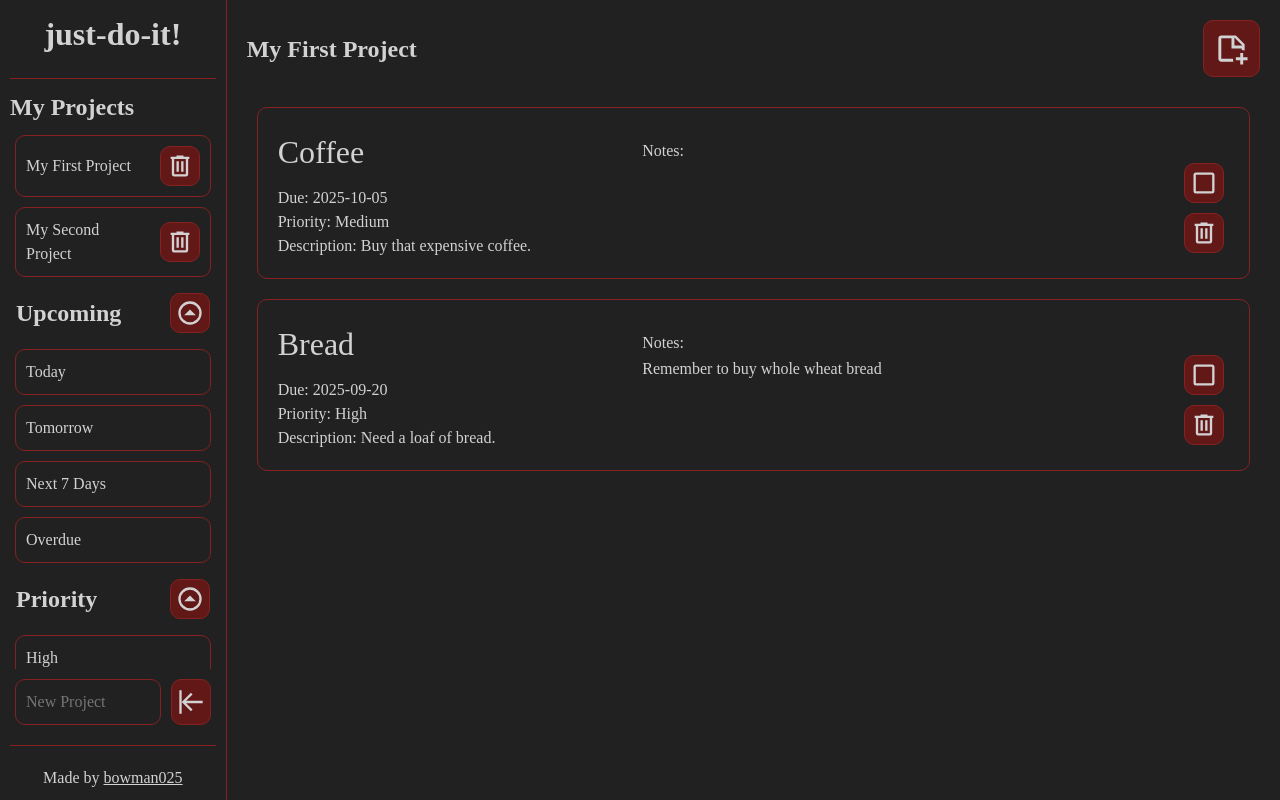
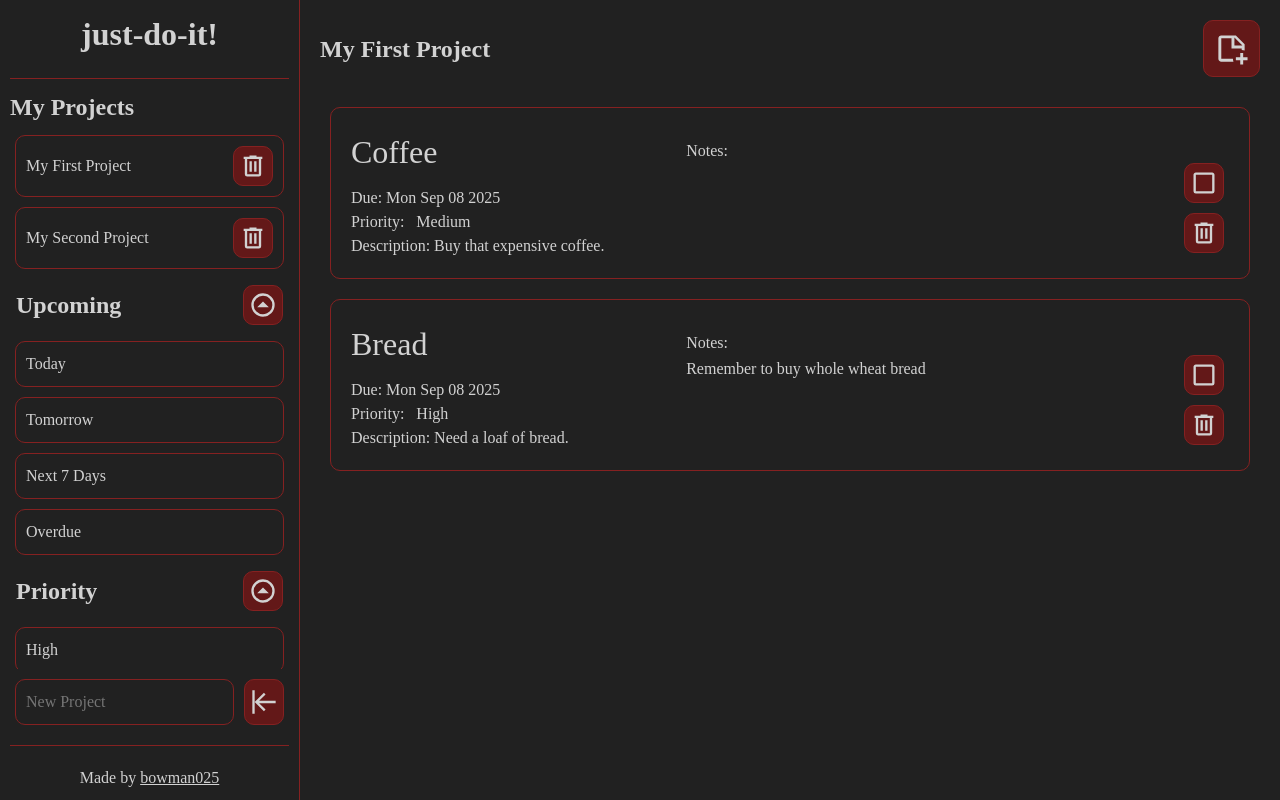
Before and after one commit to bowman025/project-todo-list, a website built with webpack: page src/index.html in a window 1280 px wide. Built offline with nearby package versions, Linux system fonts and the light colour scheme.

Commit message:
Add ability to edit item priority, edit style slightly, edit dates in examples

```diff
--- a/src/css/style.css
+++ b/src/css/style.css
@@ -62,9 +62,7 @@ ul {
 .sidebar {
   position: sticky;
   top: 50;
-  min-width: 200px;
-  max-width: 300px;
-  flex: 1 1 auto;
+  width: 300px;
   display: flex;
   flex-direction: column;
   padding: 10px;
@@ -298,6 +296,7 @@ ul {
 .project-item-text-a {
   flex-grow: 1;
   max-width: 40%;
+  min-width: 180px;
   margin-right: 10px;
 }
 
@@ -310,12 +309,46 @@ ul {
 
 .project-item-title {
   font-size: 2rem;
-  margin-bottom: 10px;
+  margin: 0 0 10px -5px;
+  padding: 0 5px;
+}
+
+.project-item-title:hover {
+  background-color: var(--primary-bg-color);
+  border-radius: 10px;
+}
+
+.project-item-title:focus {
+  background-color: var(--primary-bg-color);
+  outline: 1px solid var(--border-color);
+  border-radius: 10px;
+}
+
+.project-item-priority-select {
+  appearance: none;
+  -webkit-appearance: none;
+  -moz-appearance: none;
+  padding-left: 8px;
+  background-color: transparent;
+  color: var(--font-color);
+  border: none;
+  border-radius: 4px;
+}
+
+.project-item-priority-select:hover {
+  appearance: auto;
+  background-color: var(--primary-bg-color);
+  border-radius: 4px;
+  padding: 2px 4px;
+}
+
+.project-item-priority-select:focus {
+    outline: 1px solid var(--border-color);
 }
 
 .project-item-notes {
   color: var(--font-color);
-  background-color: var(--primary-bg-color);
+  background-color: transparent;
   margin: 0;
   padding-left: 10px;
   border: none;
@@ -325,7 +358,12 @@ ul {
   resize: none;
 }
 
+.project-item-notes:hover {
+  background-color: var(--primary-bg-color);
+}
+
 .project-item-notes:focus {
+  background-color: var(--primary-bg-color);
   outline: 1px solid var(--border-color);
 }
 
@@ -337,7 +375,6 @@ ul {
   display: flex;
   flex-direction: column;
   justify-content: flex-end;
-  /* align-items: flex-end; */
   margin: 20px;
 }
 
--- a/src/modules/DOMmain.js
+++ b/src/modules/DOMmain.js
@@ -118,12 +118,43 @@ const displayProject = (project) => {
             const projectItemTitle = document.createElement("div");
             projectItemTitle.textContent = item.title;
             projectItemTitle.classList.add("project-item-title");
+            projectItemTitle.contentEditable = "plaintext-only";
             const projectItemDate = document.createElement("div");
             projectItemDate.textContent = "Due: " + item.dueDate;
             projectItemDate.classList.add("project-item-date");
             const projectItemPriority = document.createElement("div");
-            projectItemPriority.textContent = "Priority: " + item.priority;
             projectItemPriority.classList.add("project-item-priority");
+            const projectItemPriorityLabel = document.createElement("label");
+            projectItemPriorityLabel.setAttribute("for", `priority-${item.dataID}`);
+            projectItemPriorityLabel.textContent = "Priority: ";
+            const projectItemPrioritySelect = document.createElement("select");
+            projectItemPrioritySelect.setAttribute("name", `priority-${item.dataID}`);
+            projectItemPrioritySelect.setAttribute("id", `priority-${item.dataID}`);
+            projectItemPrioritySelect.classList.add("project-item-priority-select");
+            const option1 = document.createElement("option");
+            option1.setAttribute("value", "Low");
+            option1.classList.add("project-item-priority-option", "project-item-priority-option-1");
+            option1.textContent = "Low";
+            if(item.priority === option1.textContent) {
+                option1.setAttribute("selected", true);
+            }
+            const option2 = document.createElement("option");
+            option2.setAttribute("value", "Medium");
+            option2.classList.add("project-item-priority-option", "project-item-priority-option-2");
+            option2.textContent = "Medium";
+            if(item.priority === option2.textContent) {
+                option2.setAttribute("selected", true);
+            }
+            const option3 = document.createElement("option");
+            option3.setAttribute("value", "High");
+            option3.classList.add("project-item-priority-option", "project-item-priority-option-3");
+            option3.textContent = "High";
+            if(item.priority === option3.textContent) {
+                option3.setAttribute("selected", true);
+            }
+            projectItemPrioritySelect.append(option1, option2, option3);
+            projectItemPriority.append(projectItemPriorityLabel, projectItemPrioritySelect);
+
             const projectItemDesc = document.createElement("div");
             projectItemDesc.textContent = "Description: " + item.description;
             projectItemDesc.classList.add("project-item-description");
@@ -160,6 +191,13 @@ const displayProject = (project) => {
             } else {
                 editCheckedItem(projectItem, projectItemText, projectItemTitle, projectItemButtons, projectItemChecked, projectItemCheckedIcon);
             }
+            projectItemTitle.onblur = () => {
+                item.title = projectItemTitle.textContent;
+            }
+            projectItemPrioritySelect.onchange = () => {
+                item.priority = projectItemPrioritySelect.value;
+            }
+
             projectItemNotes.onchange = () => {
                 item.notes = projectItemNotes.value;
             }
--- a/src/modules/items.js
+++ b/src/modules/items.js
@@ -34,9 +34,15 @@ const toggleItemChecked = (item) => {
     item.checked = !item.checked;
 }
 
-const exampleItemOne = new Item("Coffee", "Buy that expensive coffee.", "2025-10-05", "Medium", "");
-const exampleItemTwo = new Item("Bread", "Need a loaf of bread.", "2025-09-20", "High", "Remember to buy whole wheat bread");
-const exampleItemThree = new Item("Workout", "Do a 45 minute rubber band workout.", "2025-09-08", "Medium", "Try the yellow rubber band first.");
-const exampleItemFour = new Item("Get a haircut", "Go to the barbershop on the corner and get a new haircut.", "2025-09-07", "Low", "Remember to bring that photo to show the hairdresser.");
+const today = new Date();
+const tomorrow = new Date(today);
+tomorrow.setDate(tomorrow.getDate() + 1);
+const inSevenDays = new Date(today);
+inSevenDays.setDate(inSevenDays.getDate() + 7);
+
+const exampleItemOne = new Item("Coffee", "Buy that expensive coffee.", today.toDateString(), "Medium", "");
+const exampleItemTwo = new Item("Bread", "Need a loaf of bread.", today.toDateString(), "High", "Remember to buy whole wheat bread");
+const exampleItemThree = new Item("Workout", "Do a 45 minute rubber band workout.", tomorrow.toDateString(), "Medium", "Try the yellow rubber band first.");
+const exampleItemFour = new Item("Get a haircut", "Go to the barbershop on the corner and get a new haircut.", inSevenDays.toDateString(), "Low", "Remember to bring that photo to show the hairdresser.");
 
 export { Item, addItem, removeItem, toggleItemChecked, exampleItemOne, exampleItemTwo, exampleItemThree, exampleItemFour };
```
